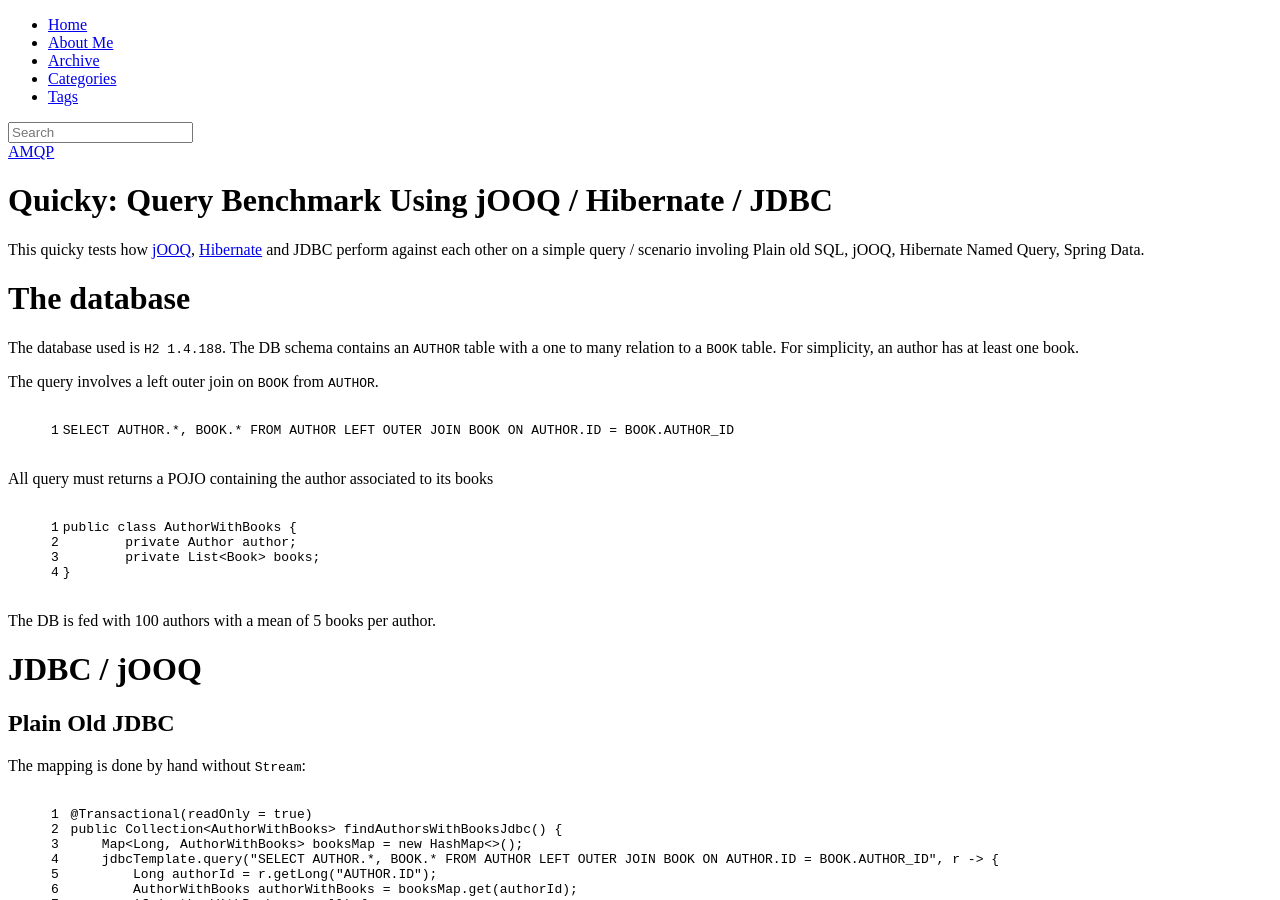
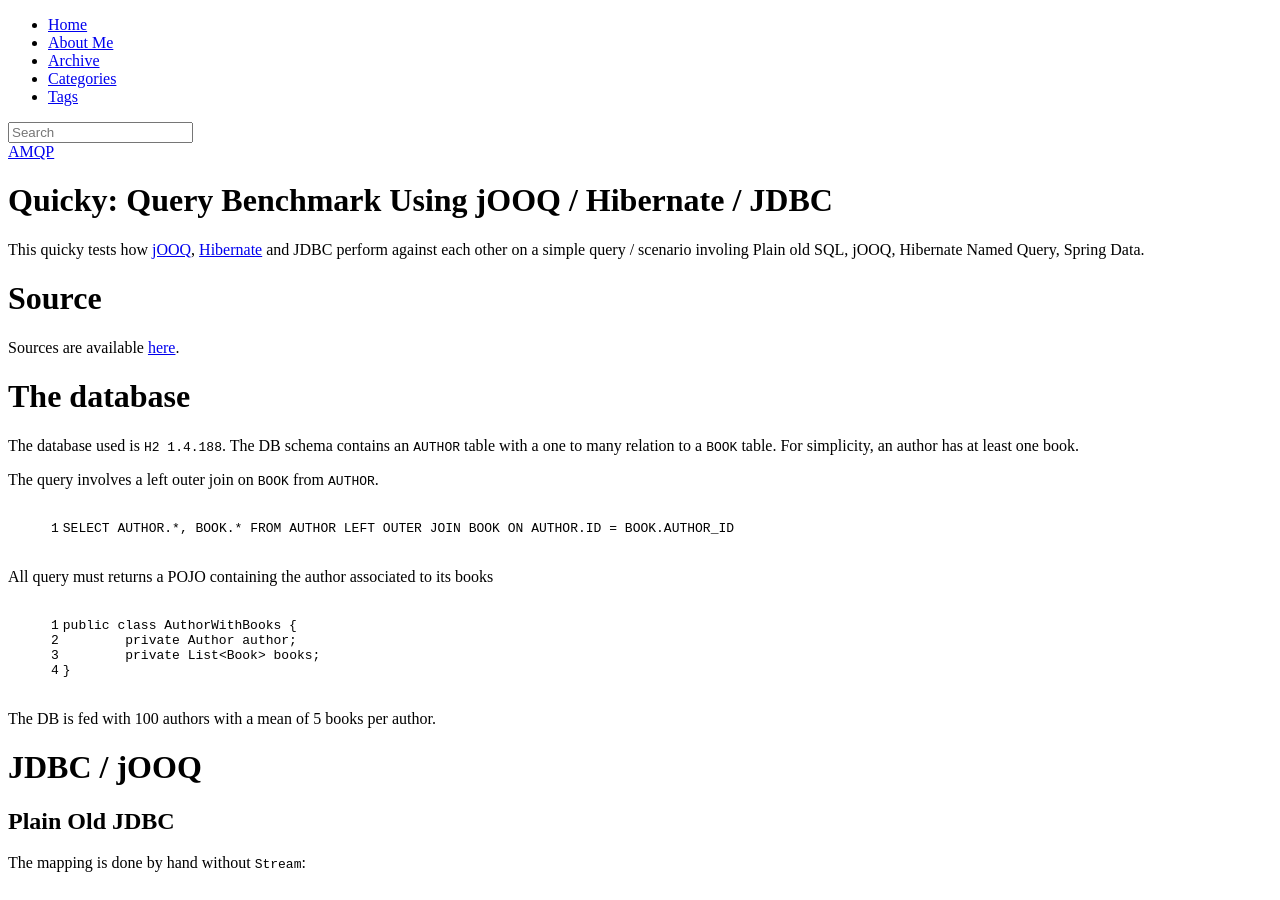
Before and after one commit to nithril/nithril.github.io, a Jekyll site: the page built from _posts/2015-10-10-quicky-join-query-using-jooq-hibernate-jdbc.markdown, in a window 1280 px wide and 900 px high. Built offline with Jekyll 4.4.1, drawn with Linux system fonts in a browser that asks for light colours; nearby versions of some CDN libraries; library files that are not in the unit come from our copies; comment, search, counter and statistics services are not loaded.

Commit message:
Quicky: Jooq / Hibernate / JDBC

```diff
--- a/_posts/2015-10-10-quicky-join-query-using-jooq-hibernate-jdbc.markdown
+++ b/_posts/2015-10-10-quicky-join-query-using-jooq-hibernate-jdbc.markdown
@@ -12,6 +12,9 @@ involing Plain old SQL, jOOQ, Hibernate Named Query, Spring Data.
 
 <!--more-->
 
+# Source
+
+Sources are available [here](https://github.com/nithril/sandbox-query-benchmark-jooq-hibernate-jdbc/tree/article-quicky-query-benchmark-jooq-hibernate-jdbc).
 
 # The database
 
```
